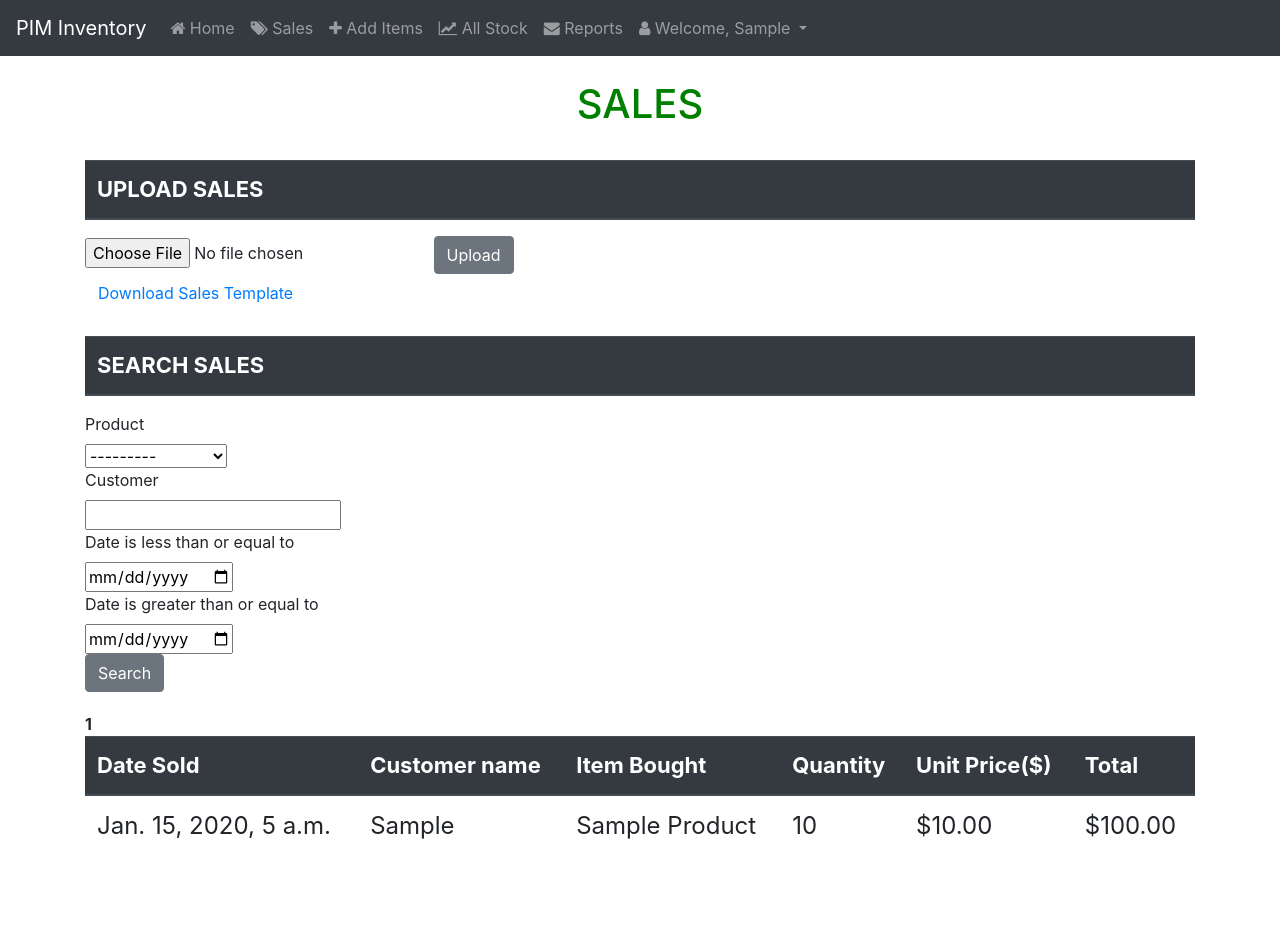
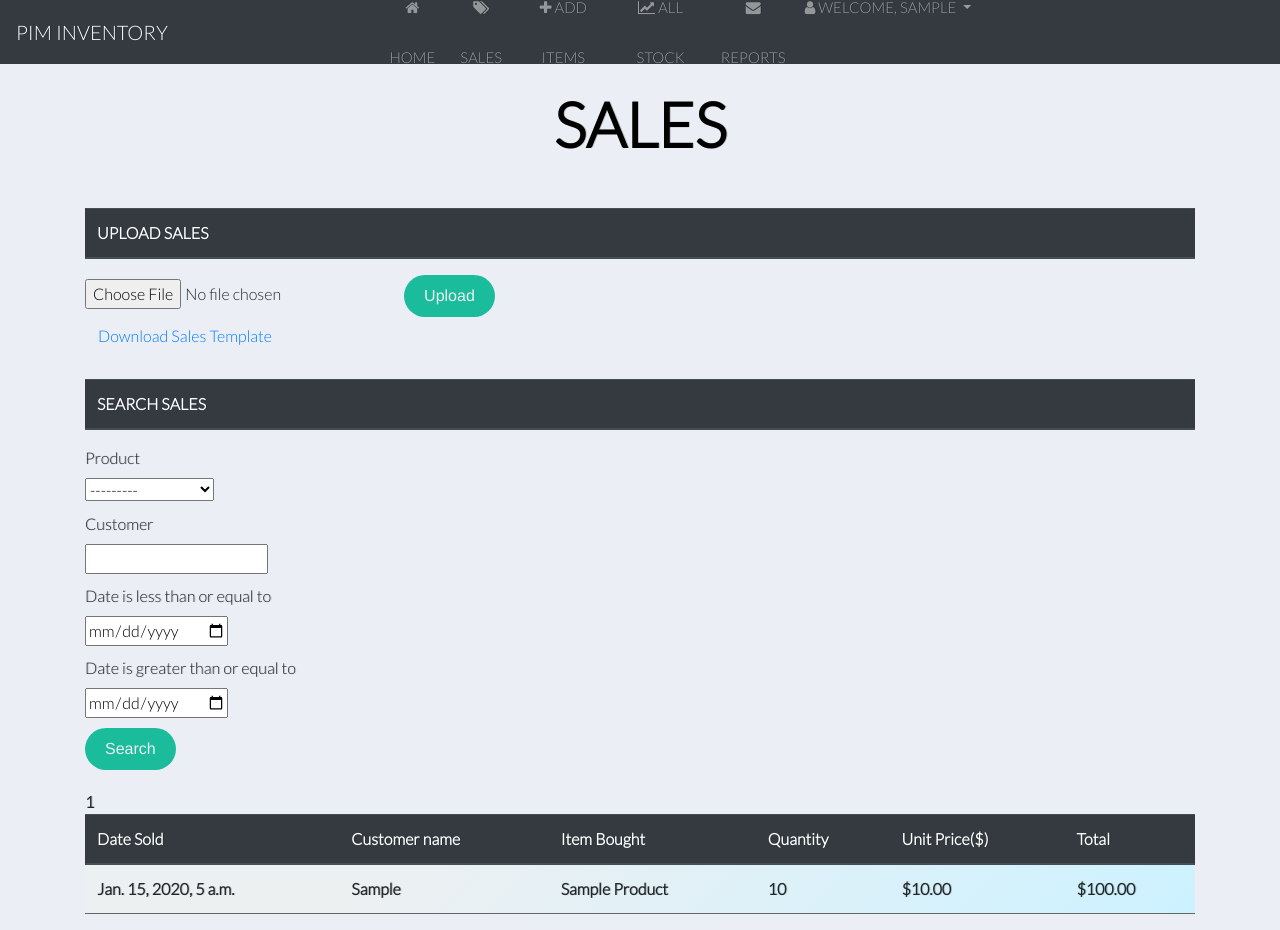
Before and after one commit to eastertest/PIM_Inventory, a Django app: page /all_sales/ in a window 1280 px wide. Before the commit the page ends 839 px from the top, so only its background shows below. Run offline with Django 3.2, Linux system fonts and the light colour scheme; a user stored in the database is signed in; tables that the repository leaves empty hold one stand-in row (values such as "Sample post"); lists and menus that the app fills with data are empty; some libraries are stand-ins or nearby versions.

Commit message:
style commit

```diff
--- a/pim/settings.py
+++ b/pim/settings.py
@@ -137,9 +137,12 @@ USE_TZ = True
 STATIC_URL = '/static/'
 LOGIN_REDIRECT_URL = '/home/'
 LOGOUT_REDIRECT_URL = '/home/'
-
 EMAIL_HOST = os.getenv("EMAIL_HOST")
 EMAIL_PORT = 587
 EMAIL_HOST_USER = os.getenv("EMAIL_HOST_USER")
 EMAIL_HOST_PASSWORD = os.getenv("EMAIL_PASSWORD")
 EMAIL_USE_TLS = True
+
+STATICFILES_DIRS = [
+    os.path.join(BASE_DIR, 'static')
+]
--- /dev/null
+++ b/prod_inventory_app/static/css/mystyle.css
@@ -0,0 +1,136 @@
+@import url('https://fonts.googleapis.com/css2?family=Lato:wght@300&display=swap');
+
+
+
+body{
+    background-color: #ebeff5;
+    font-family: 'Lato', sans-serif;
+    text-shadow: 1px 0px 0px rgba(0,0,0,0.2);
+}
+h1 {
+    color: black; font-size: 62px; font-weight: 800; font-family: 'Lato', sans-serif; line-height: 72px; margin: 0 0 24px; text-align: center; text-transform: uppercase;font-weight: bold;
+    text-shadow: 3px px 0px rgba(0,0,0,0.2);
+}
+
+header{
+    font-family: 'Lato', sans-serif;
+    display: flex;
+    justify-content: space-between;
+    align-items: center;
+    padding: 30px 10%;
+}
+
+.navbar-toggler li{
+    display: inline;
+    padding: 0px 20px;
+}
+
+.navbar-toggler li a {
+    transition: all 0.3s ease 0s;
+
+}
+
+.navbar-toggler li a:hover {
+    color: 0088a9
+
+}
+
+.btn-secondary {
+    padding: 9px 20px;
+    background-color:#1abc9c;
+    border: none;
+    border-radius: 40px;
+    transition: all 0.3s ease 0s;
+    font-family: "Helvetica", sans-serif;
+    cursor: pointer;
+    font-weight: 400;
+    font-size: 16px ;
+    color: #edf0f1;
+    text-decoration: none;
+    size: 50px;
+}
+
+.btn-secondary:hover{
+    background-color: rgba(0,136,169,0.8);
+    font-family: 'Lato', sans-serif;
+}
+
+td{
+    font-family: 'Lato', sans-serif;
+    font-weight: bold;
+    font-size: 16px ;
+}
+
+th{
+    font-family: 'Lato', sans-serif;
+    font-size: 16px ;
+    color:  rgba(0,136,169,0.8);;
+}
+
+.navbar{
+    display: flex;
+    justify-content: space-around;
+    align-items: center;
+    min-height: 8vh;
+    background-color: rgba(0,136,169,1);
+    font-family: "Helvetica", sans-serif;
+
+
+}
+
+.table tr{
+    border-bottom: 1px solid #666;
+}
+.table tr:nth-child(even){
+    background-color: #f2f2f2;
+}
+
+.thead-content{
+    background-color: rgba(0,136,169,1);
+    color: white
+}
+
+.row-content {
+    color: white;
+}
+
+nav a{
+	font-size: 15px;
+	text-transform: uppercase;
+	color: white;
+	text-decoration: none;
+	line-height: 50px;
+	position: relative;
+	z-index: 1;
+	display: inline-block;
+	text-align: center;
+    font-family: 'Lato', sans-serif;
+
+
+}
+
+.navbar-nav {
+    float: none;
+    position: absolute;
+    top: 50%;
+    left: 53%;
+    transform: translate(-50%, -50%);
+
+  }
+
+tr{
+    background-color: #5ca0f2;
+    background-image: linear-gradient(315deg, rgb(204, 242, 255) 0%, #edf0f1 74%);
+}
+
+.controls{
+    padding-bottom: 10px;
+}
+
+.nav-login{
+    left:430px;
+}
+
+.dropdown-item{
+    left:430px;
+}
--- a/prod_inventory_app/templates/prod_inventory_app/all_sales.html
+++ b/prod_inventory_app/templates/prod_inventory_app/all_sales.html
@@ -2,6 +2,7 @@
 {% load crispy_forms_tags%}
 {% load static %}
 {% block content%}
+
 <br>
 
 <div class="container">
@@ -9,7 +10,7 @@
     <table class="table">
         <thead class="thead-dark">
         <tr>
-            <th scope="col">UPLOAD SALES</th>
+            <th class= row-content scope="col">UPLOAD SALES</th>
         </tr>
         </thead>
     </table>
@@ -43,7 +44,7 @@
     <table class="table">
         <thead class="thead-dark">
         <tr>
-            <th scope="col">SEARCH SALES</th>
+            <th class= row-content scope="col">SEARCH SALES</th>
         </tr>
         </thead>
     </table>
@@ -60,12 +61,12 @@
     <table class="table">
         <thead class="thead-dark">
         <tr>
-            <th scope="col">Date Sold</th>
-            <th scope="col">Customer name</th>
-            <th scope="col">Item Bought</th>
-            <th scope="col">Quantity</th>
-            <th scope="col">Unit Price($)</th>
-            <th scope="col">Total</th>
+            <th class= row-content scope="col">Date Sold</th>
+            <th class= row-content scope="col">Customer name</th>
+            <th class= row-content scope="col">Item Bought</th>
+            <th class= row-content scope="col">Quantity</th>
+            <th class= row-content scope="col">Unit Price($)</th>
+            <th class= row-content scope="col">Total</th>
         </tr>
         </thead>
 
@@ -89,7 +90,9 @@
 
 
         {% for sal in sale %}
+
             <tbody>
+
             <tr>
                 <td>{{sal.date }}</td>
                 <td>{{sal.customer | title}}</td>
@@ -98,7 +101,10 @@
                 <td>${{sal.unit_price}}</td>
                 <td>${{sal.get_total}}</td>
             </tr>
+
             </tbody>
+
+
         {% endfor %}
     </table>
 
--- a/prod_inventory_app/templates/prod_inventory_app/base.html
+++ b/prod_inventory_app/templates/prod_inventory_app/base.html
@@ -10,8 +10,9 @@
             integrity="sha256-9/aliU8dGd2tb6OSsuzixeV4y/faTqgFtohetphbbj0=" crossorigin="anonymous"></script>
     <script src="https://cdn.jsdelivr.net/npm/bootstrap@4.6.0/dist/js/bootstrap.min.js"
             integrity="sha256-7dA7lq5P94hkBsWdff7qobYkp9ope/L5LQy2t/ljPLo=" crossorigin="anonymous"></script>
-    <link rel="stylesheet" type="text/css" href="{% static 'prod_inventory_app/style.css' %}">
+    <link rel="stylesheet" type="text/css" href="{% static '/css/mystyle.css' %}">
     <link rel="stylesheet" href="https://cdnjs.cloudflare.com/ajax/libs/font-awesome/4.7.0/css/font-awesome.min.css">
+
 </head>
 
 <body>
@@ -29,6 +30,7 @@
             <a class="nav-item nav-link" href="{% url 'add_product' %}"><i class="fa fa-plus"></i> Add Items</a>
             <a class="nav-item nav-link" href="{% url 'stock' %}"><i class="fa fa-line-chart"></i> All Stock</a>
             <a class="nav-item nav-link" href="{% url 'reports' %}"><i class="fa fa-envelope"></i> Reports</a>
+            <div class="animation start-home"></div>
             {% if user.is_authenticated %}
                 <li class="dropdown">
                     <a href="#" class="nav-link dropdown-toggle" id="navbarDropdown" data-toggle="dropdown" aria-expanded="false">
@@ -43,7 +45,7 @@
                     </div>
                 </li>
             {% else %}
-                <a class="nav-item nav-link" href="{% url 'login' %}"><i class="fa fa-sign-in"></i> Login</a>
+                <a class="nav-login nav-link" href="{% url 'login' %}"><i class="fa fa-sign-in"></i> Login</a>
             {% endif %}
         </div>
 
```
